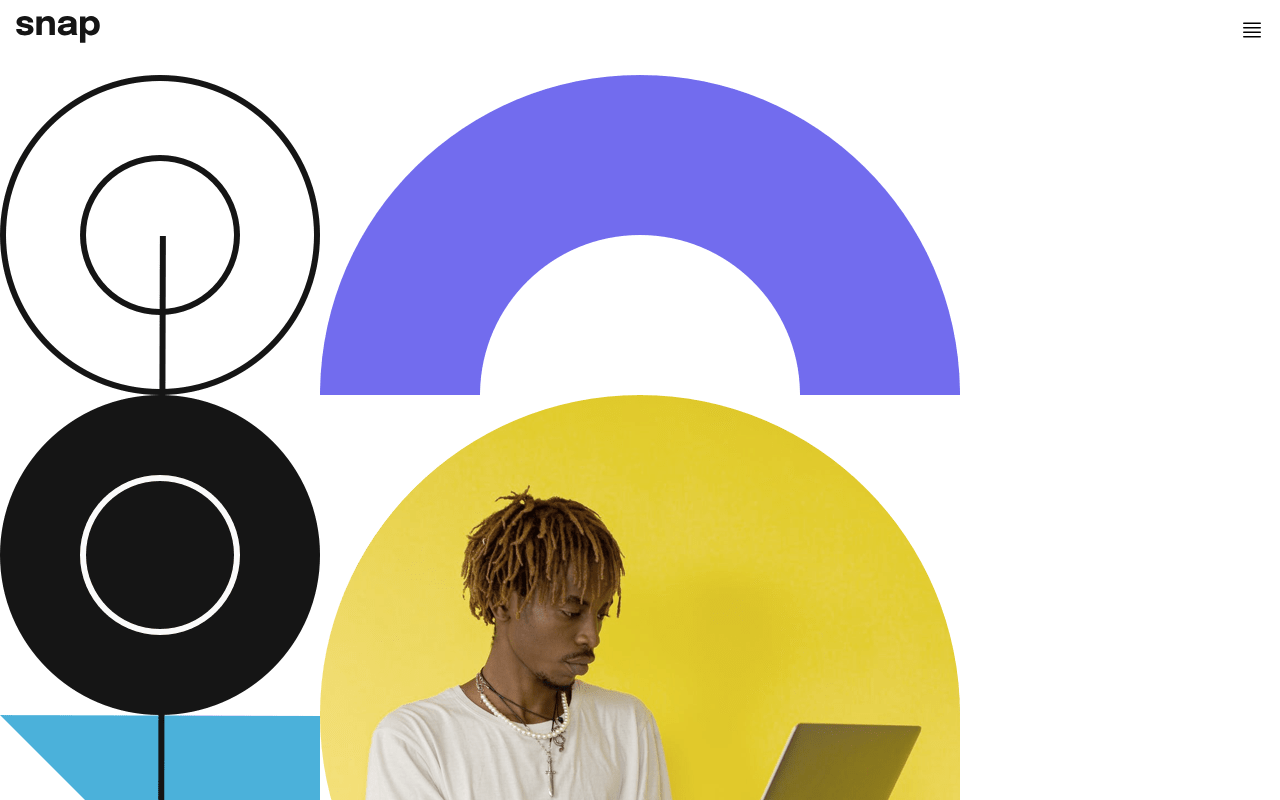
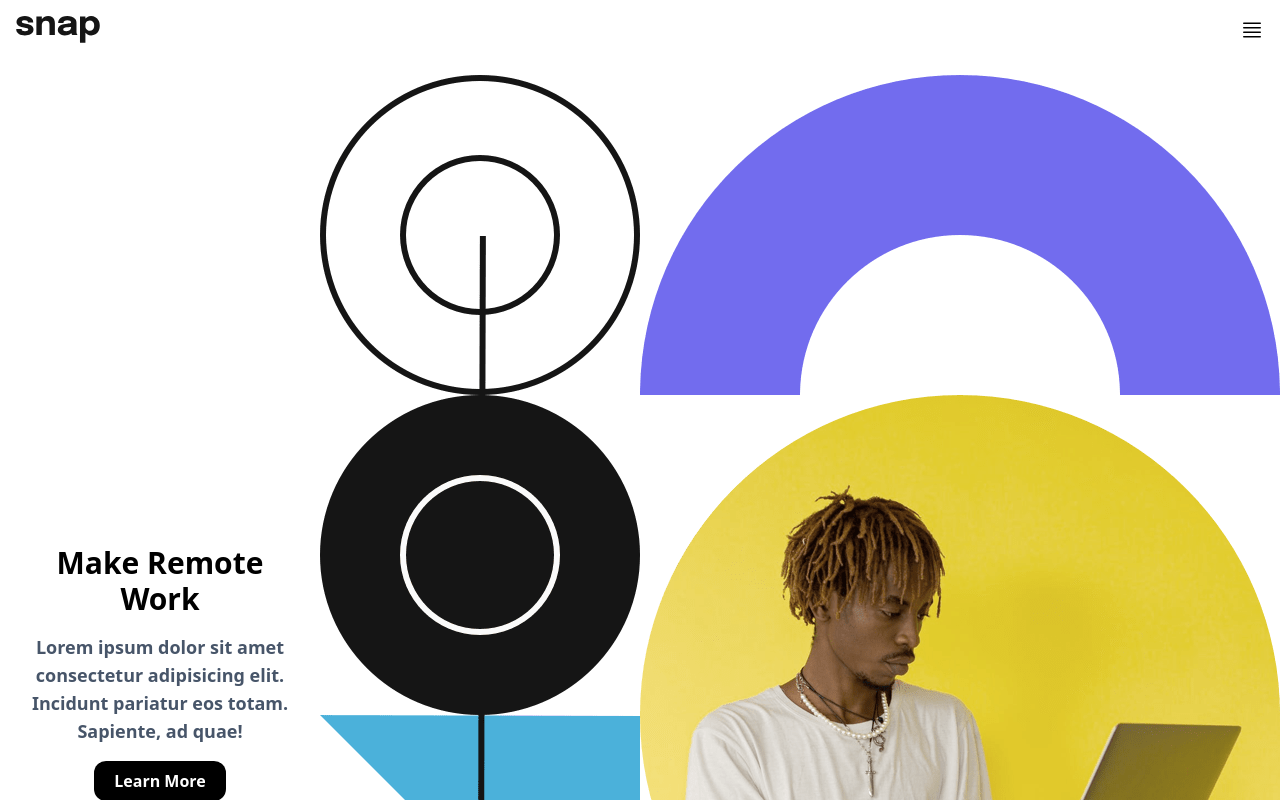
Before and after one commit to fcbvttn123/tailwindcss-intro-section, a React (Vite) app: page / in a window 1280 px wide. Shown: the top 800 px of the page. Built offline with nearby package versions, Linux system fonts and the light colour scheme.

Commit message:
Working on RWD for Body component

```diff
--- a/src/components/Body.jsx
+++ b/src/components/Body.jsx
@@ -4,7 +4,7 @@ import { ThemeContext } from "../App"
 export function Body() {
     const {windowWidth} = useContext(ThemeContext)
     return (
-        <div className="pt-4">
+        <div className="pt-4 md:flex md:flex-row-reverse items-center justify-between">
             <img src={`./images/${windowWidth >= 740 ? "image-hero-desktop.png" : "image-hero-mobile.png"}`} />
             <div className="px-4">
                 <h1 className="text-3xl font-bold text-center mt-10">Make Remote Work</h1>
```
